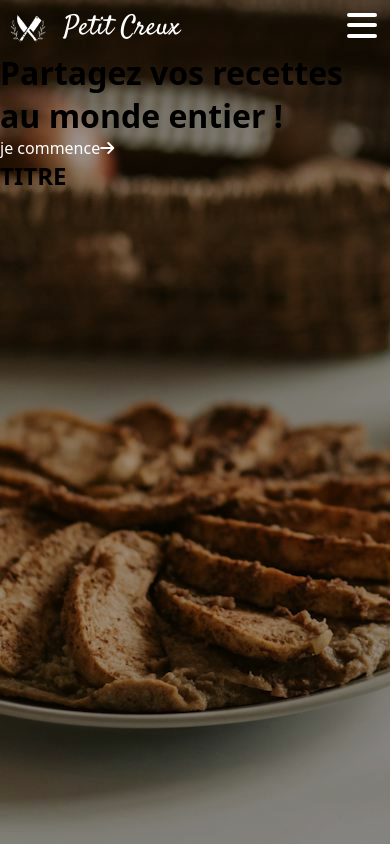
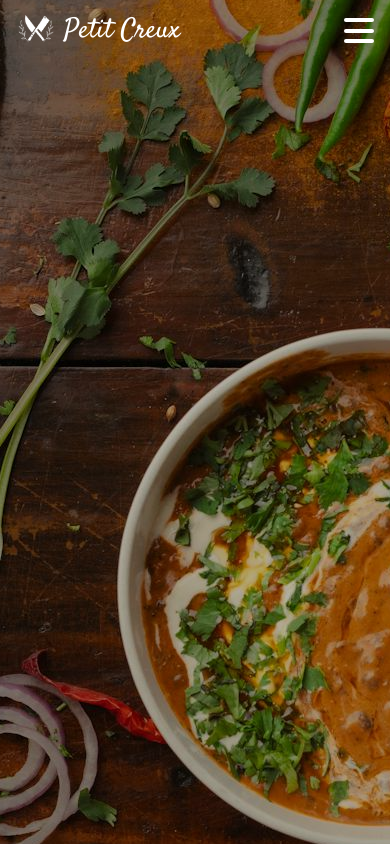
Before and after one commit to axelhri/Petit-Creux, a React (Vite) app: page / in a window 390 px wide. Shown: the top 844 px of the page. Built offline with nearby package versions, Linux system fonts and the light colour scheme.

Commit message:
mobile navbar rework(unfinished)

```diff
--- a/src/components/Navbar.jsx
+++ b/src/components/Navbar.jsx
@@ -5,10 +5,28 @@ import React, { useState, useEffect } from "react";
 function Navbar() {
   const [isOpen, setIsOpen] = useState(false);
   const [scrolled, setScrolled] = useState(false);
+  const [isTouchingNavbar, setIsTouchingNavbar] = useState(false); // New state to track touch interactions
+  const [isMobile, setIsMobile] = useState(false); // State to track if the screen is mobile
 
   const toggleMenu = () => {
     setIsOpen(!isOpen);
   };
+
+  // Check if the screen size is mobile
+  useEffect(() => {
+    const checkIsMobile = () => {
+      setIsMobile(window.innerWidth <= 768); // Define mobile as screen width <= 768px
+    };
+
+    checkIsMobile(); // Initial check
+
+    // Add event listener to update when window is resized
+    window.addEventListener("resize", checkIsMobile);
+
+    return () => {
+      window.removeEventListener("resize", checkIsMobile);
+    };
+  }, []);
 
   useEffect(() => {
     const handleScroll = () => {
@@ -26,35 +44,53 @@ function Navbar() {
     };
   }, []);
 
+  // Disable or enable scroll based on touch interactions and screen size
+  useEffect(() => {
+    if (isMobile && (isOpen || isTouchingNavbar)) {
+      document.body.style.overflow = "hidden"; // Disable scrolling
+    } else {
+      document.body.style.overflow = ""; // Re-enable scrolling
+    }
+
+    return () => {
+      document.body.style.overflow = "";
+    };
+  }, [isMobile, isOpen, isTouchingNavbar]);
+
   return (
     <nav
-      id="navbar"
-      className={`navbar ${isOpen ? "active" : "not-active"} ${
+      onTouchStart={() => isMobile && setIsTouchingNavbar(true)} // Trigger when user touches the screen
+      onTouchEnd={() => isMobile && setIsTouchingNavbar(false)} // Release scroll when touch ends
+    >
+      <div
+        className={`nav-container ${isOpen ? "active" : "not-active"} ${
           scrolled ? "scrolled" : ""
         }`}
       >
-      <span className="logo-container">
+        <div className="logo-container">
+          <div>
             <img
               src={logo}
+              alt=""
               className={`logo ${isOpen ? "active" : "not-active"} ${
                 scrolled ? "scrolled" : ""
               }`}
-          alt="Petit Creux's Logo"
             />
-        <p
+          </div>
+          <span
             className={`logo-title ${isOpen ? "active" : "not-active"} ${
               scrolled ? "scrolled" : ""
             }`}
           >
             Petit Creux
-        </p>
           </span>
+        </div>
 
-      <div className={`navlink-container ${isOpen ? "active" : "not-active"}`}>
-        <div className="navlink-content">
+        <div className={`link-container ${isOpen ? "active" : "not-active"}`}>
+          <div className="navlink-container">
             <ul>
               <li>
-              <NavLink to="/">Créer un article</NavLink>
+                <NavLink to="">Créer un article</NavLink>
               </li>
               <li>
                 <NavLink to="">Parcourir</NavLink>
@@ -66,14 +102,15 @@ function Navbar() {
                 <NavLink to="">Nous contacter</NavLink>
               </li>
             </ul>
-          <div className="navlink-btn-container">
+          </div>
+
+          <div className="nav-btn-container">
             <a href="" className="login">
               Se connecter
             </a>
             <a href="" className="signin">
               Créer un compte
             </a>
-          </div>
           </div>
         </div>
 
@@ -94,6 +131,7 @@ function Navbar() {
             }`}
           ></div>
         </div>
+      </div>
     </nav>
   );
 }
--- a/src/index.css
+++ b/src/index.css
@@ -55,9 +55,9 @@
 
 body {
   background: linear-gradient(rgba(0, 0, 0, 0.3), rgba(0 0 0 / 0.3)),
-    url(./images/pexels-beyzaa-yurtkuran-279977530-18617042.jpg) no-repeat;
+    url(./images/pexels-dainiktales-19834446.jpg) no-repeat;
   min-height: 300vh;
-  background-position: -30rem -20rem;
+  background-position: -45rem -8.5rem;
 }
 
 .img {
@@ -76,9 +76,28 @@ a {
 }
 /* ============= NAVBAR ============= */
 
+.nav-container {
+  display: flex;
+  align-items: center;
+  position: fixed;
+  inline-size: 100%;
+  justify-content: space-between;
+  padding: 0.5rem 1rem;
+}
+
+body.active {
+  overflow: hidden;
+}
+
+.logo-container {
+  display: flex;
+  align-items: center;
+  gap: 0.5rem;
+}
+
 #navbar {
   min-block-size: 6dvh;
-  min-inline-size: 100dvw;
+  max-inline-size: 100%;
 }
 
 .logo-title {
@@ -87,17 +106,10 @@ a {
   font-family: var(--ff-satisfy);
 }
 
-.navlink-container li {
-  margin-block-end: 3rem;
-}
-
-.navlink-container {
-  font-size: 2rem;
-  text-align: center;
-  background-color: var(--clr-white);
-  inline-size: 100%;
-  opacity: 0;
-  display: none;
+.navlink-container ul {
+  display: flex;
+  flex-direction: column;
+  gap: 1.5rem;
 }
 
 .navlink-content {
@@ -108,19 +120,39 @@ a {
   margin-block-start: 5rem;
 }
 
+.nav-btn-container {
+  display: flex;
+  flex-direction: column;
+  gap: 0.5rem;
+  margin-inline: auto;
+}
+
 .navlink-container a {
-  color: var(--clr-nuance-900);
+  color: var(--clr-white);
   font-family: var(--ff-montserrat);
   font-weight: 500;
 }
 
-.logo-container {
+.link-container {
+  position: fixed;
+  z-index: -1;
+  top: 0;
+  left: 0;
+  transform: translateY(-150%);
+  font-size: 2rem;
+  text-align: center;
+  background-color: rgba(0, 0, 0, 0.399);
+  inline-size: 100%;
+  block-size: 100%;
   display: flex;
-  align-items: center;
-  gap: 1rem;
-  position: fixed;
-  z-index: 1;
-  padding: 0.5rem;
+  flex-direction: column;
+  justify-content: space-evenly;
+  transition: all 0.2s ease-in-out;
+  backdrop-filter: blur(15px);
+}
+
+.link-container.active {
+  transform: translateY(-0%);
 }
 
 .logo {
@@ -128,6 +160,10 @@ a {
   aspect-ratio: 1/1;
   border-radius: 50%;
   padding: 0.1rem;
+}
+
+.not-active {
+  transition: all 0.5s ease-in-out;
 }
 
 .navlink-btn-container {
@@ -138,7 +174,7 @@ a {
   margin-inline: auto;
 }
 
-.navlink-btn-container a {
+.nav-btn-container a {
   color: var(--clr-white);
   letter-spacing: 0.07rem;
   font-family: var(--ff-button);
@@ -151,15 +187,12 @@ a {
 }
 
 .signin {
-  background-color: var(--clr-black);
+  background-color: var(--clr-nuance-950);
   padding: 1.2rem 3.5rem;
   font-size: 1.1rem;
 }
 
 .burger-container {
-  position: fixed;
-  top: 0.8rem;
-  right: 0.8rem;
   width: 30px;
   height: 25px;
   display: flex;
@@ -179,10 +212,13 @@ a {
   background-color: var(--clr-black);
 }
 
+.burger-bar.open {
+  background-color: var(--clr-white);
+}
+
 .open.top-bar {
   transform: rotate(-45deg);
   transform-origin: top right;
-  background-color: var(--clr-black);
 }
 
 .open.middle-bar {
@@ -192,7 +228,6 @@ a {
 .open.bottom-bar {
   transform: rotate(45deg);
   transform-origin: bottom right;
-  background-color: var(--clr-black);
 }
 
 /* ============= NAVBAR EVENTS ============= */
@@ -202,11 +237,6 @@ a {
 .logo.active {
   background-color: var(--clr-primary-500);
   transition: var(--transition-04);
-}
-
-.logo-title.active {
-  color: var(--clr-black);
-  transition: var(--transition-02);
 }
 
 .navlink-container.active {
@@ -232,14 +262,24 @@ a {
   transition: var(--transition-02);
 }
 
-.navbar.scrolled {
+.nav-container.scrolled {
   background-color: var(--clr-white);
-  position: fixed;
+}
+
+.nav-container.active {
+  background-color: transparent;
+}
+
+.navbar {
+  outline: 2px solid red;
 }
 
 .logo-title.scrolled {
   color: var(--clr-black);
 }
+.logo-title.active {
+  color: var(--clr-white);
+}
 
 .logo.scrolled {
   background-color: var(--clr-primary-500);
--- a/src/pages/Home.jsx
+++ b/src/pages/Home.jsx
@@ -1,7 +1,7 @@
 function Home() {
   return (
     <>
-      <header id="#header">
+      {/* <header id="#header">
         <div className="header-container">
           <h1 className="header-title">
             Partagez vos recettes au monde entier !
@@ -19,7 +19,7 @@ function Home() {
             <h2>TITRE</h2>
           </div>
         </section>
-      </main>
+      </main> */}
     </>
   );
 }
```
Lines whose indentation alone changed are shown as unchanged.
